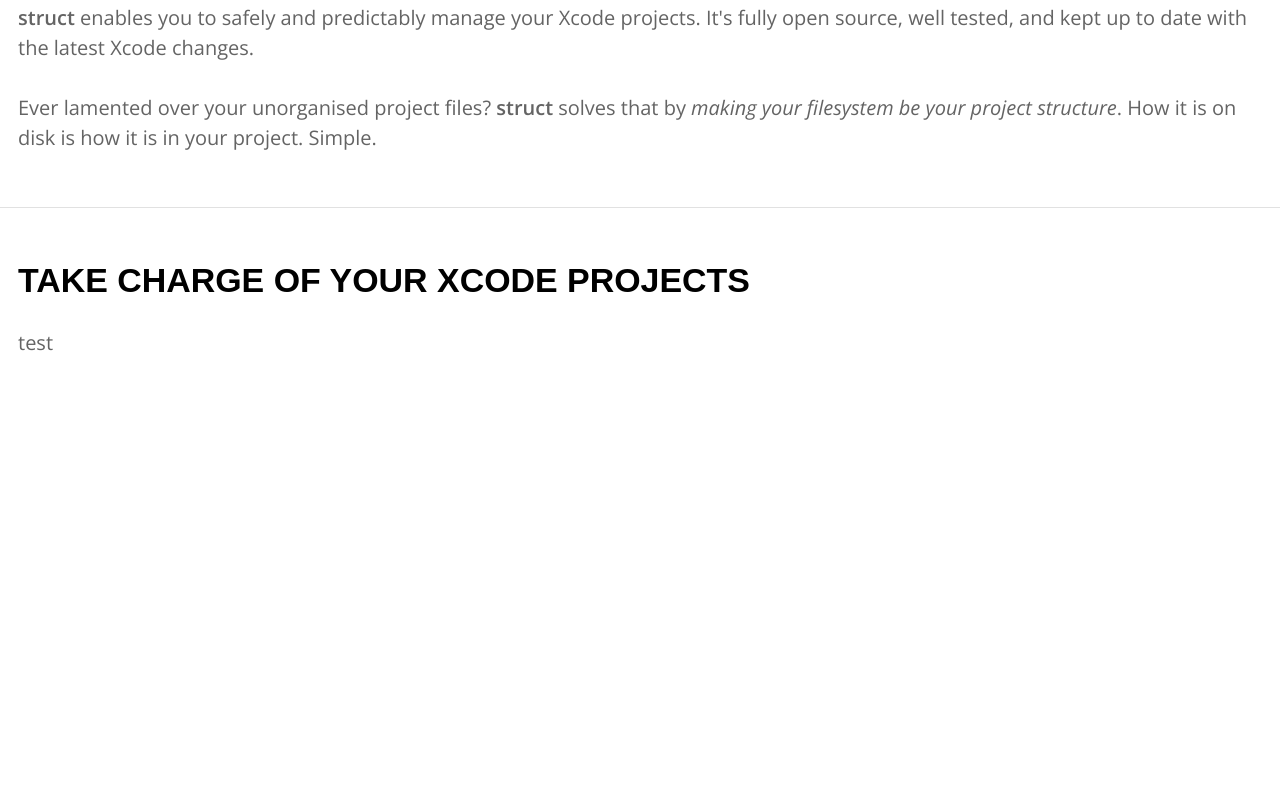
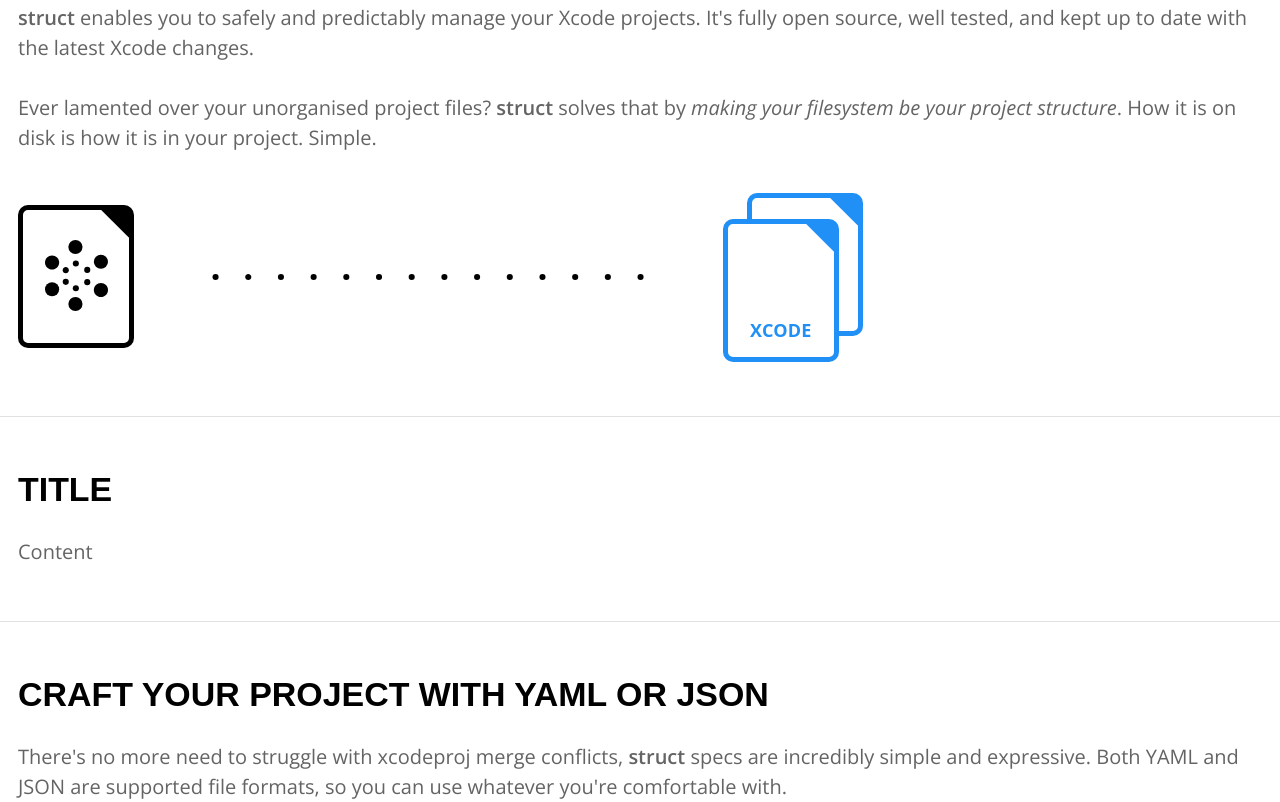
Before and after one commit to lyptt/struct-website, a website: page index.html in a window 1280 px wide. Shown: the part 517-1319 px from the top of the page. Before the commit the page ends 875 px from the top, so only its background shows below. Drawn offline with nearby package versions, Linux system fonts and the light colour scheme.

Commit message:
Added illustration, made layout more flex

```diff
--- a/index.html
+++ b/index.html
@@ -34,12 +34,22 @@
           <span class="oblique">making your filesystem be your project structure</span>. How it is on disk is
           how it is in your project. Simple.
         </p>
+        <div class="full-illustration">
       </section>
       <hr class="section-end" />
       <section>
-        <h2>Take charge of your Xcode projects</h2>
+        <h2>Title</h2>
         <p>
-          test
+          Content
+        </p>
+      </section>
+      <hr class="section-end" />
+      <section>
+        <h2>Craft your project with YAML or JSON</h2>
+        <p>
+          There's no more need to struggle with xcodeproj merge conflicts, <span class="semibold">struct</span>
+          specs are incredibly simple and expressive. Both YAML and JSON are supported file formats,
+          so you can use whatever you're comfortable with.
         </p>
       </section>
     </div>
--- /dev/null
+++ b/scss/elements/_full-illustration.scss
@@ -0,0 +1,12 @@
+@import "../vars";
+@import "../mixins/svg-image";
+@import "../mixins/unselectable";
+
+.full-illustration {
+  @include svg-background-image("Struct_Illustration_1");
+  @include unselectable();
+  width: 845px;
+  height: 169px;
+  margin-top: 40px;
+  display: inline-block;
+}
--- a/scss/elements/_section.scss
+++ b/scss/elements/_section.scss
@@ -1,5 +1,7 @@
 .container {
   section {
+    display: flex;
+    flex-wrap: wrap;
     margin-top: 54px;
     margin-left: 18px;
     margin-right: 18px;
@@ -8,10 +10,12 @@
     h2:first-of-type {
       margin-top: 0;
       text-transform: uppercase;
+      width: 100%;
     }
 
     p {
       color: #646464;
+      width: 100%;
     }
   }
 
--- a/scss/styles.scss
+++ b/scss/styles.scss
@@ -7,3 +7,4 @@
 @import "elements/page";
 @import "elements/navigation";
 @import "elements/section";
+@import "elements/full-illustration";
```
Also changed, not shown: css/styles.css, images/Struct_Illustration_1.png (added), images/Struct_Illustration_1.svg (added), images/Struct_Illustration_1@2x.png (added).
